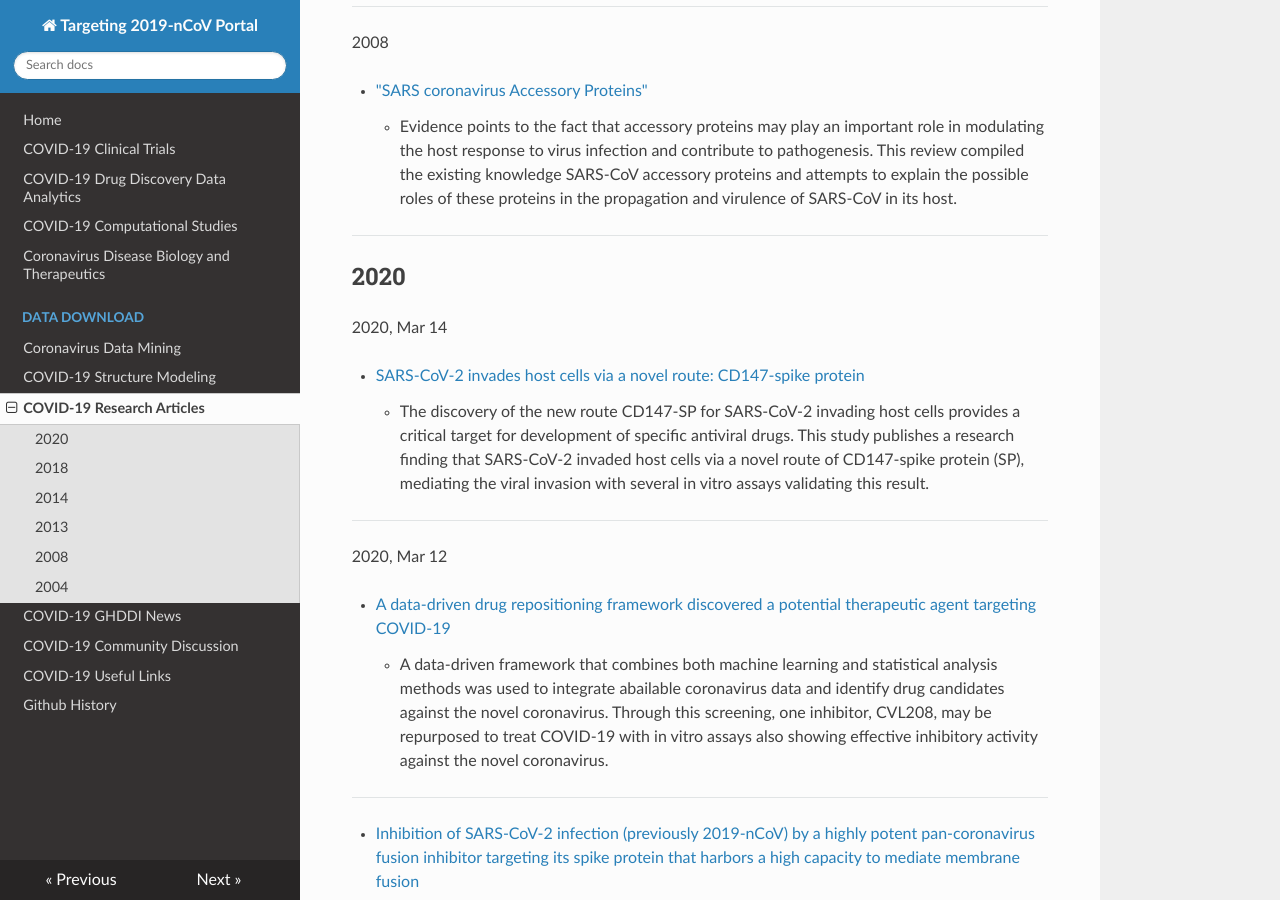
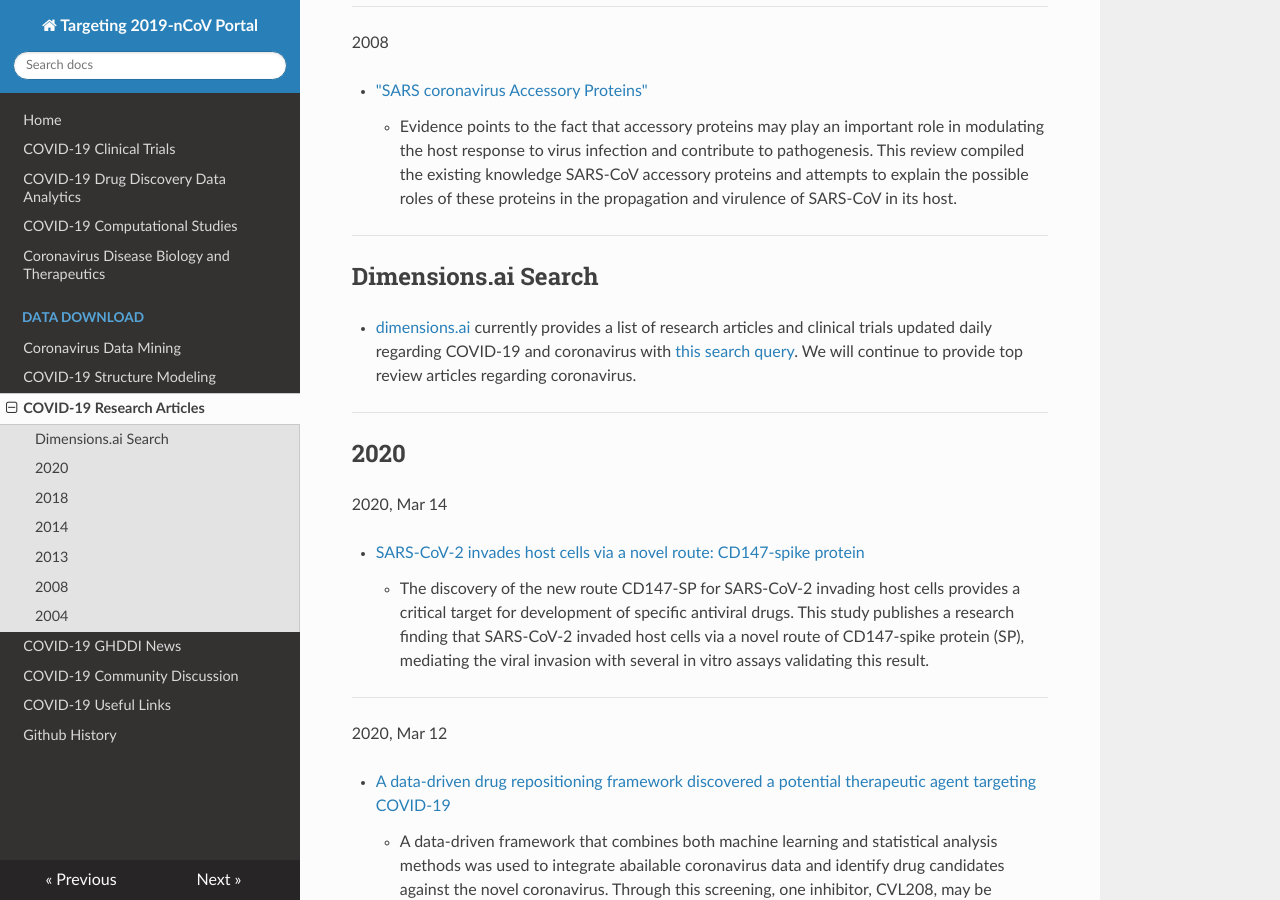
Before and after one commit to GHDDI-AILab/Targeting2019-nCoV, an MkDocs documentation site: the page built from docs/research_progress.md, in a window 1280 px wide and 900 px high, scrolled down 1069 px. Built offline with MkDocs 1.6.1, drawn with Linux system fonts in a browser that asks for light colours; nearby versions of some CDN libraries.

Commit message:
add dimensions.ai

```diff
--- a/docs/research_progress.md
+++ b/docs/research_progress.md
@@ -32,6 +32,12 @@
 
  * ["SARS coronavirus Accessory Proteins"](http://ghddiai.oss-cn-zhangjiakou.aliyuncs.com/file/file_sarscap.pdf)
     * Evidence points to the fact that accessory proteins may play an important role in modulating the host response to virus infection and contribute to pathogenesis. This review compiled the existing knowledge SARS-CoV accessory proteins and attempts to explain the possible roles of these proteins in the propagation and virulence of SARS-CoV in its host.
+
+---
+
+## Dimensions.ai  Search
+
+* [dimensions.ai](https://dimensions.ai) currently provides a list of research articles and clinical trials updated daily regarding COVID-19 and coronavirus with [this search query]([**https://covid-19.dimensions.ai/**](https://covid-19.dimensions.ai/)). We will continue to provide top review articles regarding coronavirus.
 
 ---
 
```
Also changed, not shown: docs/drug_candidates.md (+1 -1 lines).
